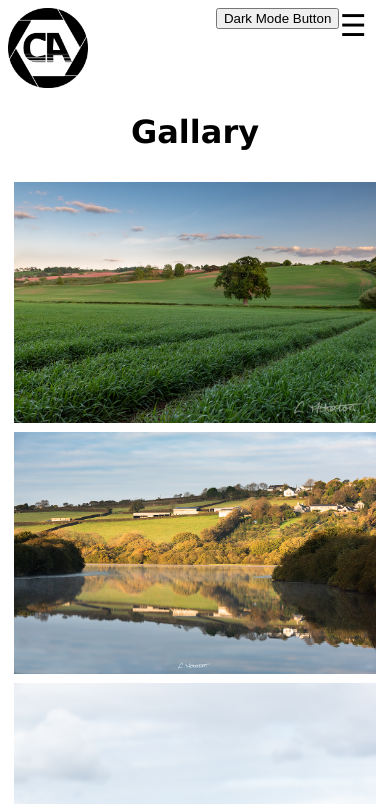
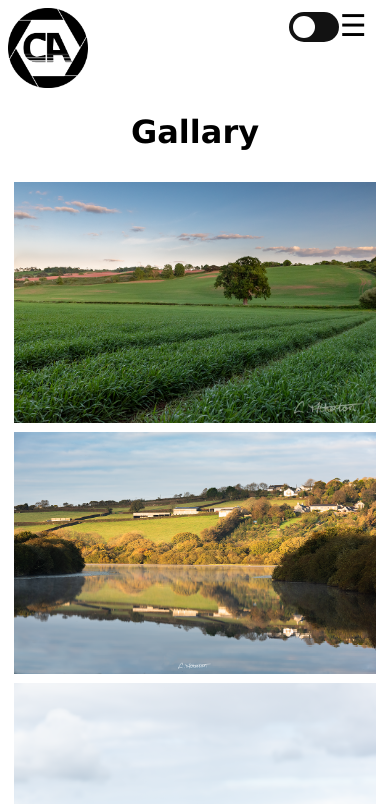
Before and after one commit to Connker38/2022_Photography, a plain HTML site: page Public/gallary.html in a window 390 px wide. Shown: the top 804 px of the page. Drawn offline with Linux system fonts and the light colour scheme.

Commit message:
Dark mode sorted for mobile but no sessionStorage

```diff
--- a/Public/app.js
+++ b/Public/app.js
@@ -61,13 +61,12 @@ function three() {
 
 function darkModeFunk() {
   var element = document.body;
+  element.classList.toggle("darkMode");
 
-  element.classList.toggle("darkMode");
 }
 
 function swapImage() {
   if (document.getElementById("light-theme").src.endsWith("Images/CA3.png") == true)//Comparison
-
 
   {
     document.getElementById("light-theme").src = "Images/CAinverrt.png";//assignment
--- a/Public/gallary.html
+++ b/Public/gallary.html
@@ -8,12 +8,17 @@
       <title>Conner Atherton Photography</title>
   </head>
   <body>
-    <div class="darkMode">
-      <button onclick="darkModeFunk(), swapImage()">Dark Mode Button</button>
-    </div>
-    <span style="font-size:30px;cursor:pointer;" onclick="openNav()">&#9776; </span>
+    <nav>
+      <div class="darkMode">
+        <label class="dmSwitch">
+          <input type="checkbox">
+          <span class="slider round"onclick="darkModeFunk(), swapImage()"></span>
+        </label>
 
-    <nav>
+      </div>
+
+      <span style="font-size:30px;cursor:pointer;" onclick="openNav()">&#9776; </span>
+
         <div id=mySidenav class="sidenav">
             <a href="javascript:void(0)" class="closebtn" onclick="closeNav()">&times;</a>
             <a href="index.html">Home</a>
--- a/Public/style.css
+++ b/Public/style.css
@@ -16,18 +16,74 @@ body {
 span {
     position: absolute;
     right: 6%;
-
 }
 
 .darkMode {
-  background-color: black;
-  color: white;
+  background-color: #121212;
+  color: rgb(255, 255, 255);
 }
 
-.darkMode button {
+
+.dmSwitch {
   position: absolute;
-  right: 13%;
+  display: inline-block;
+  right: 0;
+  margin-top: 1%;
+  margin-right: 13%;
+  width: 50px;
+  height: 30px;
+}
 
+.switch input {
+  opacity: 0;
+  width: 0;
+  height: 0;
+}
+
+.slider {
+  position: absolute;
+  cursor: pointer;
+  top: 0;
+  left: 0;
+  right: 0;
+  bottom: 0;
+  background-color: #121212;
+  -webkit-transition: .4s;
+  transition: .4s;
+}
+
+.slider:before {
+  position: absolute;
+  content: "";
+  height: 22px;
+  width: 22px;
+  left: 4px;
+  bottom: 4px;
+  background-color: white;
+  -webkit-transition: .4s;
+  transition: .4s;
+}
+
+input:checked + .slider {
+  background-color: #c48818;
+}
+
+input:focus + .slider{
+  box-shadow: 0 0 1px #c48818;
+}
+
+input:checked + .slider:before {
+  -webkit-transform: translateX(20px);
+  -ms-transform: translateX(20px);
+  transform: translateX(20px);
+}
+
+.slider.round {
+  border-radius: 30px;
+}
+
+.slider.round:before {
+  border-radius: 50%;
 }
 
 .sidenav {
@@ -164,16 +220,15 @@ body {font-family: Verdana, sans-serif;}
   @media screen and (max-height: 450px) {
     .sidenav {padding-top: 15px;}
     .sidenav a {font-size: 18px;}
-  }
+   }
 
-  /*Images with text*/
+   /*Images with text*/
     .row {
       margin-top: 80%;
-      border: 2px solid black;
+
     }
 
     .column {
-      border: 1px solid red;
       display: flex;
       flex-direction: column;
 
@@ -198,12 +253,23 @@ body {font-family: Verdana, sans-serif;}
 
       /* Responsive layout - makes a two column-layout instead of four columns */
     @media screen and (min-width: 800px) {
+      .sidenav {
+        overflow: hidden;
+        background-color: #333;
+      }
+
       .logo {
         display: flex;
         flex-wrap: wrap;
         width: 80px;
         height: auto;
       }
+
+      .dmSwitch, .slider.round {
+        top: 0;
+        right: 0;
+      }
+
       .column {
         display: flex;
         flex-direction: row;
@@ -230,6 +296,7 @@ body {font-family: Verdana, sans-serif;}
         flex: 33%;
         max-width: 33%;
       }
+
     }
 
 
```
Also changed, not shown: Public/index.html (+11 -5 lines), Public/Images/CAinverrt.png, Public/Images/CAinverrtFull Blacm.png (added).
